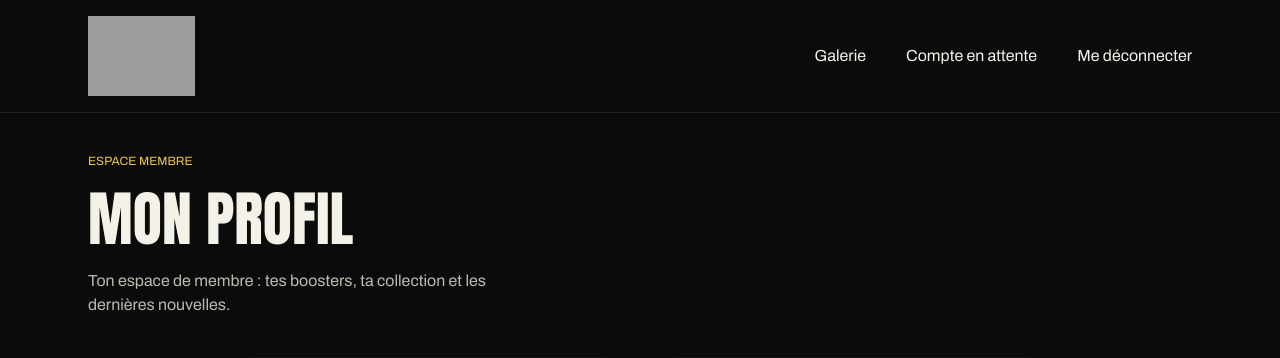
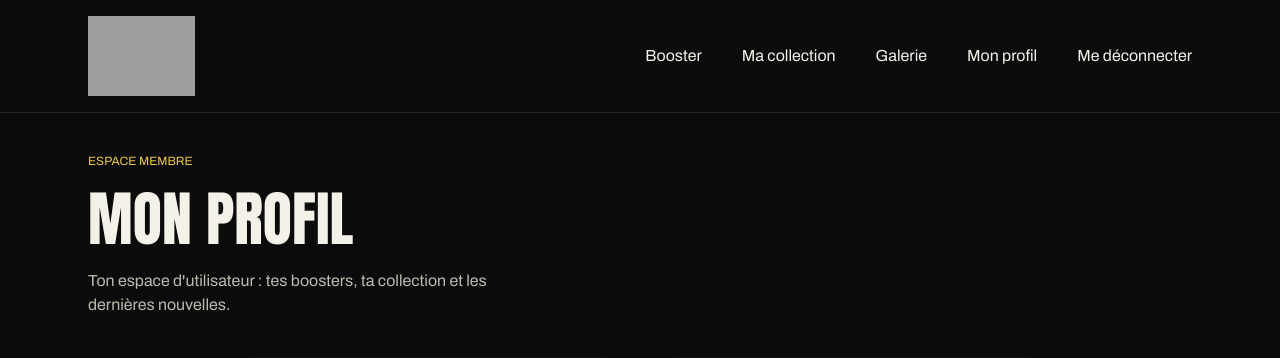
Before and after one commit to am-eli-a/septem-tcg, a Laravel app: page /profil in a window 1280 px wide. Shown: the top 358 px of the page. Run offline with Laravel 12, Linux system fonts and the light colour scheme; a user stored in the database is signed in; data comes from the database, SQL or seed files in the repository; style sheets or scripts are compiled from the project's sources; some libraries are stand-ins or nearby versions; grey boxes are pictures that could not be loaded.

Commit message:
feat: mode public

```diff
--- a/septem-tcg/app/Http/Controllers/ProfileController.php
+++ b/septem-tcg/app/Http/Controllers/ProfileController.php
@@ -27,11 +27,11 @@ class ProfileController extends Controller
         $email_unique = Rule::unique('users', 'email')->ignore(auth()->user()->id);
 
         $validated = $request->validate([
-            'name'  => ['required', 'string', 'max:255', $pseudo_unique],
+            'name'  => ['required', 'string', 'max:50', $pseudo_unique],
             'email' => ['required', 'email', $email_unique],
         ]);
 
-        $request->user()->update(['name' => $validated]);
+        $request->user()->update($validated);
         return back()->with('status', 'Profil mis à jour !');
 
     }
--- a/septem-tcg/app/Http/Middleware/EnsureIsMember.php
+++ b/septem-tcg/app/Http/Middleware/EnsureIsMember.php
@@ -16,7 +16,7 @@ class EnsureIsMember
     public function handle(Request $request, Closure $next): Response
     {
         if (! $request->user()?->isMember()) {
-            return redirect()->route('pending');
+            return redirect()->route('profil');
         }
 
         return $next($request);
--- a/septem-tcg/resources/views/components/layouts/site.blade.php
+++ b/septem-tcg/resources/views/components/layouts/site.blade.php
@@ -34,14 +34,10 @@
             @endguest
 
             @auth
-                @if (auth()->user()->isMember())
                     <a href="{{ route('booster') }}">Booster</a>
                     <a href="{{ route('collection') }}">Ma collection</a>
                     <a href="{{ route('galerie') }}">Galerie</a>
-                @else
-                    <a href="{{ route('galerie') }}">Galerie</a>
-                    <a href="{{ route('pending') }}">Compte en attente</a>
-                @endif
+                    <a href="{{ route('profil') }}">Mon profil</a>
 
                 <form method="POST" action="{{ route('logout') }}">
                     @csrf
--- a/septem-tcg/resources/views/profil-view.blade.php
+++ b/septem-tcg/resources/views/profil-view.blade.php
@@ -3,7 +3,7 @@
     <div>
         <p class="uppercase text-xs text-gold mb-5">Espace membre</p>
         <h1 class="font-display uppercase text-4xl md:text-6xl leading-none">Mon profil</h1>
-        <p class="my-5 text-muted max-w-md">Ton espace de membre : tes boosters, ta collection et les dernières nouvelles.</p>
+        <p class="my-5 text-muted max-w-md">Ton espace d'utilisateur : tes boosters, ta collection et les dernières nouvelles.</p>
     </div>
 
     <div class="flex flex-wrap justify-center gap-6 mb-10 md:gap-10 mt-10">
--- a/septem-tcg/resources/views/welcome.blade.php
+++ b/septem-tcg/resources/views/welcome.blade.php
@@ -69,12 +69,12 @@
             <div class="bg-card p-6 rounded-2xl flex-1 basis-[260px] max-w-sm">
                 <p class="font-display text-4xl md:text-6xl leading-none text-gold">02</p>
                 <h3 class="font-bold text-xl my-4">Fais valider ton compte</h3>
-                <p class="text-muted">Envoie-moi un message avec ton mail sur insta (@amelia.dlzr) et je t'ouvre l'accès aux boosters.</p>
+                <p class="text-muted">Si tu es un membre de Septem 24, envoie-moi un message avec ton mail sur insta (@amelia.dlzr) et je t'ouvre l'accès aux boosters membres.</p>
             </div>
             <div class="bg-card p-6 rounded-2xl flex-1 basis-[260px] max-w-sm">
                 <p class="font-display text-4xl md:text-6xl leading-none text-gold">03</p>
                 <h3 class="font-bold text-xl my-4">Ouvre des boosters</h3>
-                <p class="text-muted">Cinq cartes à chaque ouverture, toutes les 5 heures. Ta collection se remplit, les trous te montrent ce qu'il manque.</p>
+                <p class="text-muted">Cinq cartes à chaque ouverture, toutes les 6 heures. Ta collection se remplit, les trous te montrent ce qu'il manque.</p>
             </div>
         </div>
     </section>
```
